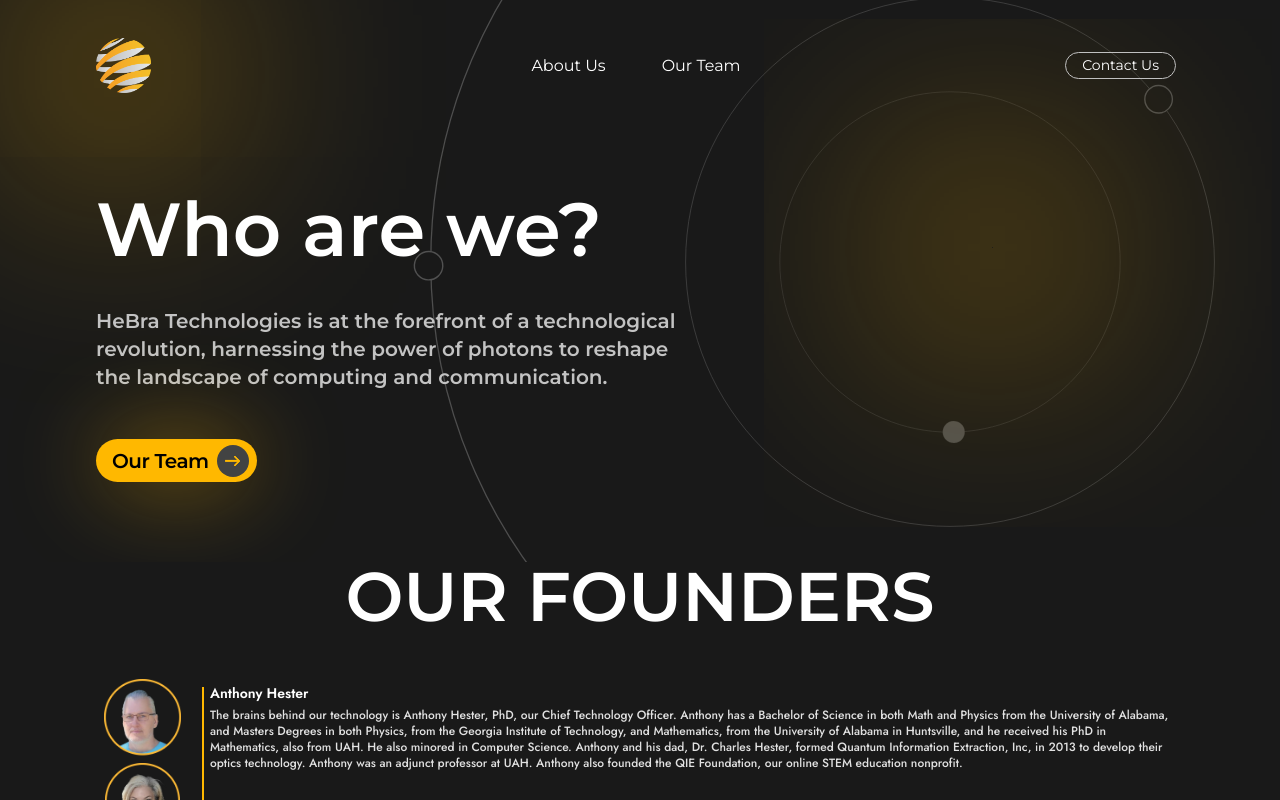
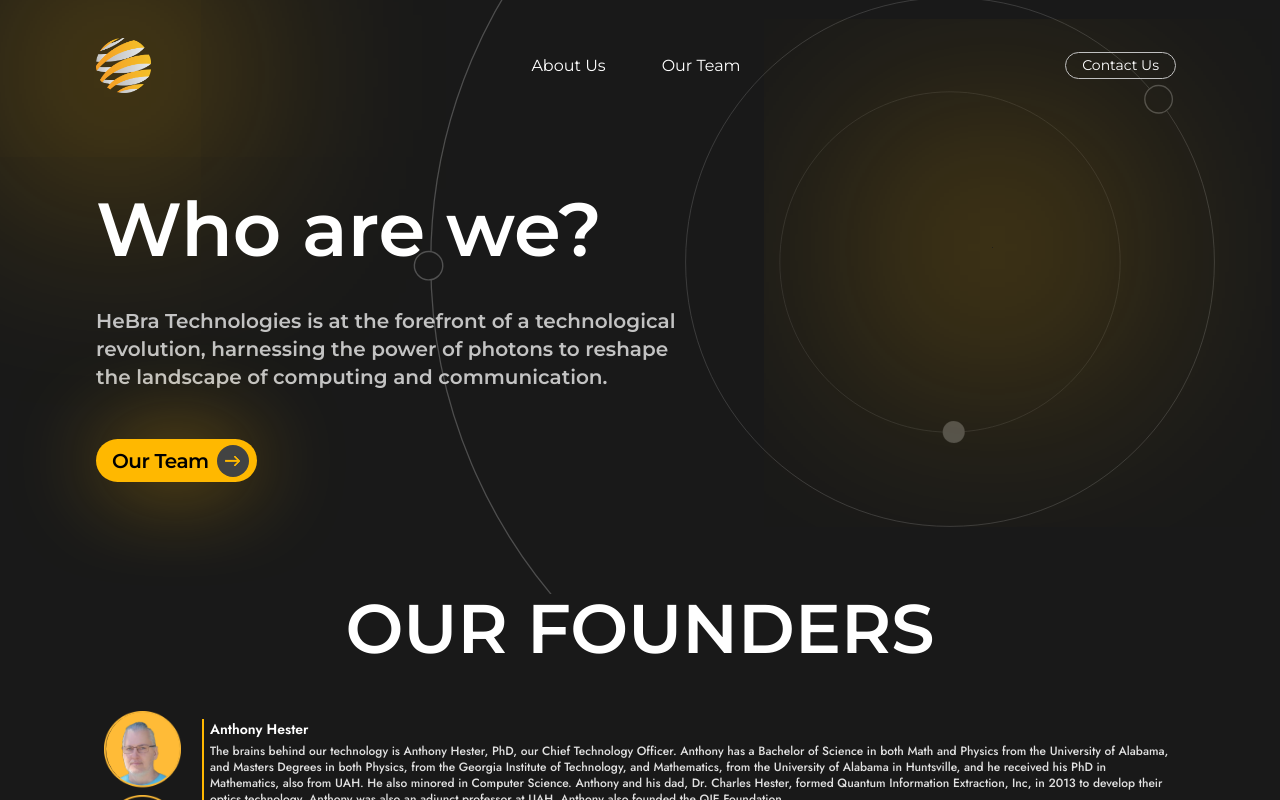
Before and after one commit to MuyazRJ/HebraTech, a Next.js app: page /about in a window 1280 px wide. Shown: the top 800 px of the page. Built offline with nearby package versions, Linux system fonts and the light colour scheme.

Commit message:
founders

```diff
--- a/app/globals.css
+++ b/app/globals.css
@@ -150,3 +150,7 @@
 .box_sizing {
   @apply w-[9.5rem] sm:w-[14rem] md:w-[16rem] lg:w-[11rem] xl:w-[13rem] lg:mb-2 2xl:w-[15rem] 2xl:mb-4;
 }
+
+.founder_image {
+  @apply cursor-pointer w-[80px] h-[80px] relative overflow-hidden before:absolute before:inset-0 before:bg-[#FFBB37] before:rounded-full before:w-[74px] before:h-[74px] before:top-[0.05rem] before:left-[0.2rem] before:hover:opacity-100 before:duration-300
+}
--- a/components/CustomButton.tsx
+++ b/components/CustomButton.tsx
@@ -1,8 +1,4 @@
 "use client"
-
-interface CustomButtonProps {
-
-}
 
 const CustomButton = ({ text, styles, boxShadow }: { text:string, styles?:string, boxShadow: string }) => {
     return (
--- a/components/Founders.tsx
+++ b/components/Founders.tsx
@@ -1,19 +1,65 @@
 "use client"
 
 import Image from "next/image";
-import { useState } from "react";
-import { motion, AnimatePresence } from "framer-motion"
+import { useState, useEffect } from "react";
+import { motion, AnimatePresence, easeOut } from "framer-motion"
 
 const Founders = () => {
-    const [founder, setFounder] = useState(2)
+    const [founder, setFounder] = useState(1)
+    const [currentPara, setP] = useState('')
+    const [currentFounderName, setFounderName] = useState('')
+
+    const pAnim = {
+        initial: {
+            opacity: 0,
+            x:-80
+        },
+        animation: {
+            opacity: 1,
+            x:0,
+            transition: {
+                duration: 0.5,
+                ease: easeOut
+            }
+        },
+        exit: {
+            x:'70%',
+            opacity: 0,
+            transition: {
+                duration: 0.5,
+                ease: easeOut
+            }
+        }
+    }
+
+    useEffect(() => {
+        if (founder === 1) {
+            setP("The brains behind our technology is Anthony Hester, PhD, our Chief Technology Officer. Anthony has a Bachelor of Science in both Math and Physics from the University of Alabama, and Masters Degrees in both Physics, from the Georgia Institute of Technology, and Mathematics, from the University of Alabama in Huntsville, and he received his PhD in Mathematics, also from UAH. He also minored in Computer Science. Anthony and his dad, Dr. Charles Hester, formed Quantum Information Extraction, Inc, in 2013 to develop their optics technology. Anthony was also an adjunct professor at UAH. Anthony also founded the QIE Foundation.")
+            setFounderName('Anthony Hester')
+        }
+
+        else if (founder === 2) {
+            setP("Sunny is the CEO for HeBra Technologies, Quantum Information Extraction, Inc. and QIE Foundation. She has a Bachelor of Arts from Ole Miss where she studied Architecture, Marketing and Psychology. She began studying Psychology at the American Institute of Psychotherapy at the age of 8. After returning to Huntsville, she served as project manager on design projects all over the state of Alabama at Jones and Herrin Architecture, was part of the local startup team at KMC Telecom and then served as Operations Analyst and Technical Writer before helping develop their in-house systems software. She was building an online pet accessories empire before pivoting to lead our team.")
+            setFounderName('Sunshine Webb-Brazelton')
+        }
+
+        else if (founder === 3) {
+            setP("Stacy is serving as President. His background is in Logistics, Transportation and Manufacturing, is the inventor of several mechanical devices, holds multiple patents, is an investor in several other businesses, and will lead our manufacturing team.")
+            setFounderName('Stacy Brazelton')
+        }
+
+        else {
+            setP("Dr. Charles Hester is a mathematical genius and technical guru who will be advising HeBra Technologies and developing our patents. He has a PhD in electro-optics from Carnegie-Mellon.  Dr. Hester began research on our patented proprietary tech over 40 years ago.  He painstakingly researched all the different technologies for manipulating light and concluded that our device provides the speed, performance, low power consumption, and low cost of manufacture necessary to solve problems in optical computing, Laser Comms/FSO, and other related technologies that exploit light from the ultraviolet to the millimeter wave.")
+            setFounderName('Charles Hester')
+        }
+    }, [founder])
 
     return (
         <div className="h-screen w-screen bg-main-black">
-
             <h2 className="text-white md:text-3xl w-[56%] mx-auto z-[1] text-2xl 2xl:text-8xl lg:text-7xl lg:text-[4.3rem] font-semibold text-center mb-12 before:absolute relative before:border-b-[1px] before:border-[#A3A3A3] before:w-[110%] before:right-[-5%] before:top-10 before:bottom-0 before:opacity-50 lg:before:hidden">OUR FOUNDERS</h2>
             <div className="flex w-[84%] mx-auto relative overflow-y-hidden">
                 <div className="flex flex-col items-center gap-1">
-                    <div className={`w-[80px] h-[80px] relative overflow-hidden before:absolute before:inset-0 before:bg-[#FFBB37] before:rounded-full before:w-[74px] before:h-[74px] before:top-[0.05rem] before:left-[0.2rem] before:hover:opacity-100 before:duration-300 ${founder === 1 ? 'before:opacity-100': 'before:opacity-0'}`}>
+                    <div className={`founder_image ${founder === 1 ? 'before:opacity-100': 'before:opacity-0'}`} onClick={() => setFounder(1)}>
                         <Image
                             src="/4.png"
                             alt='Founder Anthony Hester'
@@ -22,7 +68,7 @@
                         />
                     </div>
 
-                    <div className={`w-[80px] h-[80px] relative overflow-hidden before:absolute before:inset-0 before:bg-[#FFBB37] before:rounded-full before:w-[74px] before:h-[74px] before:top-[0.05rem] before:left-[0.2rem] before:hover:opacity-100 before:duration-300 ${founder === 1 ? 'before:opacity-100': 'before:opacity-0'} `}>
+                    <div className={`founder_image ${founder === 2 ? 'before:opacity-100': 'before:opacity-0'} `} onClick={() => setFounder(2)}>
                         <Image
                             src="/SUNSHINE_WEBB_BRAZELTON_HebraTech.png"
                             alt='Founder Anthony Hester'
@@ -31,7 +77,7 @@
                         />
                     </div>
 
-                    <div className={`w-[80px] h-[80px] relative overflow-hidden before:absolute before:inset-0 before:bg-[#FFBB37] before:rounded-full before:w-[74px] before:h-[74px] before:top-[0.05rem] before:left-[0.2rem] before:hover:opacity-100 before:duration-300 ${founder === 1 ? 'before:opacity-100': 'before:opacity-0'}`}>
+                    <div className={`founder_image ${founder === 3 ? 'before:opacity-100': 'before:opacity-0'}`} onClick={() => setFounder(3)}>
                         <Image
                             src="/3.png"
                             alt='Founder Anthony Hester'
@@ -40,7 +86,7 @@
                         />
                     </div>
 
-                    <div className={`w-[80px] h-[80px] relative overflow-hidden before:absolute before:inset-0 before:bg-[#FFBB37] before:rounded-full before:w-[74px] before:h-[74px] before:top-[0.05rem] before:left-[0.2rem] before:hover:opacity-100 before:duration-300 ${founder === 1 ? 'before:opacity-100': 'before:opacity-0'}`}>
+                    <div className={`founder_image ${founder === 4 ? 'before:opacity-100': 'before:opacity-0'}`} onClick={() => setFounder(4)}>
                         <Image
                             src="/2.png"
                             alt='Founder Anthony Hester'
@@ -50,9 +96,14 @@
                     </div>
                 </div>
 
-                <div className="border-l-[2.7px] border-main-gold ml-[1.2rem] mt-2">
-                    <h2 className="text-white font-semibold pl-[0.4rem] font-[jost] -translate-y-1 tracking-normal text-sm">Anthony Hester</h2>
-                    <p className="text-[#E1E1E1] font-[jost] text-xs pl-[0.4rem] tracking-normal font-[500]">The brains behind our technology is Anthony Hester, PhD, our Chief Technology Officer. Anthony has a Bachelor of Science in both Math and Physics from the University of Alabama, and Masters Degrees in both Physics, from the Georgia Institute of Technology, and Mathematics, from the University of Alabama in Huntsville, and he received his PhD in Mathematics, also from UAH. He also minored in Computer Science. Anthony and his dad, Dr. Charles Hester, formed Quantum Information Extraction, Inc, in 2013 to develop their optics technology. Anthony was an adjunct professor at UAH. Anthony also founded the QIE Foundation, our online STEM education nonprofit.</p>
+                <div className="border-l-[2.7px] border-main-gold ml-[1.2rem] mt-2 overflow-hidden relative">
+                    <AnimatePresence mode="wait">
+                        {<motion.h2 initial="initial" animate="animation" exit="exit" key={founder} variants={pAnim} className="text-white font-semibold pl-[0.4rem] font-[jost] -translate-y-0.5 tracking-normal text-sm">{currentFounderName}</motion.h2>}
+                    </AnimatePresence>
+                    <AnimatePresence mode="wait">
+                        {<motion.p initial="initial" animate="animation" exit="exit" key={founder} variants={pAnim} className="text-[#E1E1E1] mt-1 font-[jost] text-xs pl-[0.4rem] tracking-normal font-[500] overflow-hidden">{currentPara}</motion.p>}
+                    </AnimatePresence>
+
                 </div>
             </div>
         </div>
--- a/components/Landing.tsx
+++ b/components/Landing.tsx
@@ -42,7 +42,7 @@
     }
 
     return (
-        <motion.div key="landing" className={`bg-main-black overflow-hidden origin-top relative xl:pt-10 ${landing ? '': 'pb-20'}`} initial={{opacity:0}} animate={{opacity:1}} transition={{duration:.75}}>
+        <motion.div key="landing" className={`bg-main-black overflow-hidden origin-top relative xl:pt-10 ${landing ? '': 'pb-28'}`} initial={{opacity:0}} animate={{opacity:1}} transition={{duration:.75}}>
             <div className="relative mx-auto max-w-[1920px]">
 
                 <div className="circle-glow z-[1]"></div>
```
